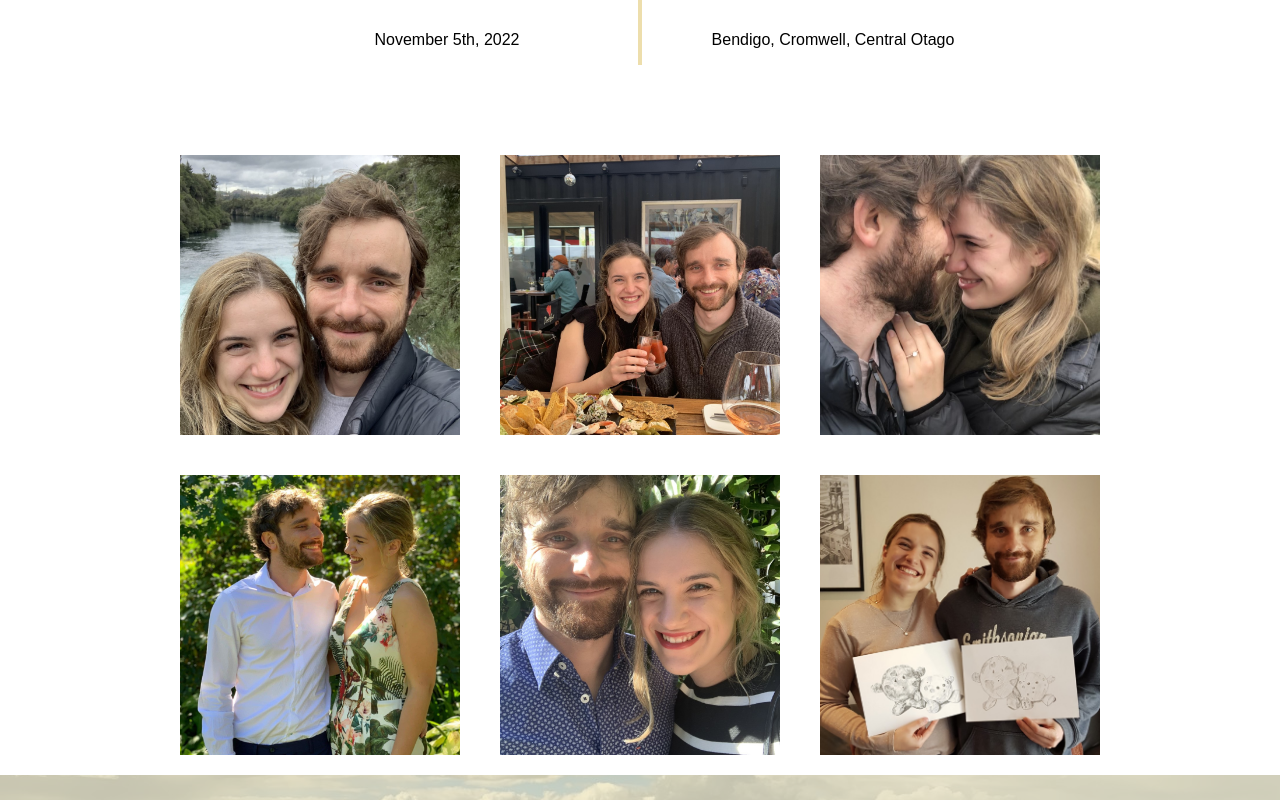
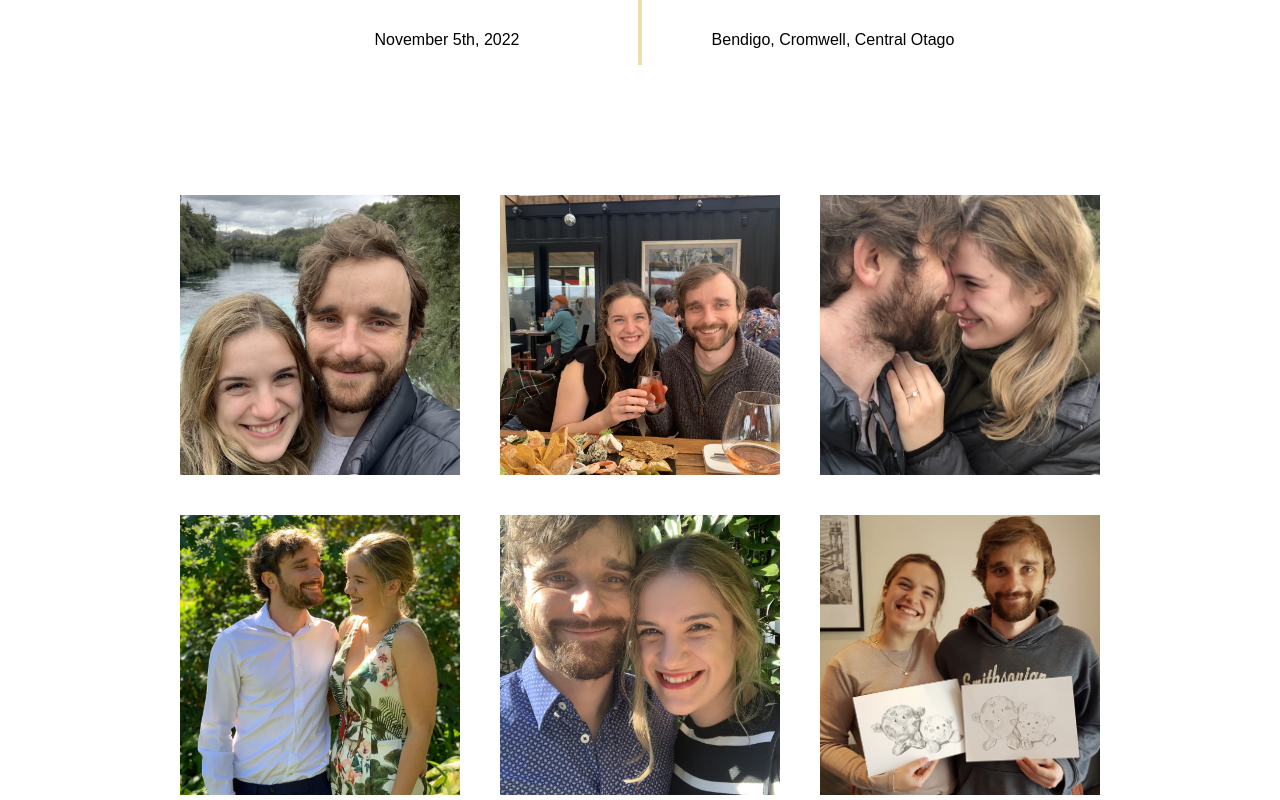
Before and after one commit to katemccoll/save-the-date, a React (Create React App) app in the folder wedding-young/: page / in a window 1280 px wide. Shown: the part 1120-1920 px from the top of the page. Built offline with nearby package versions, Linux system fonts and the light colour scheme; a web font is replaced by a local one.

Commit message:
add: padding around images

```diff
--- a/wedding-young/src/components/Gallery.css
+++ b/wedding-young/src/components/Gallery.css
@@ -2,7 +2,7 @@
     display: grid;
     overflow: hidden;
     justify-content: center;
-
+    padding: 40px 0;
 }
 
 .image {
```
